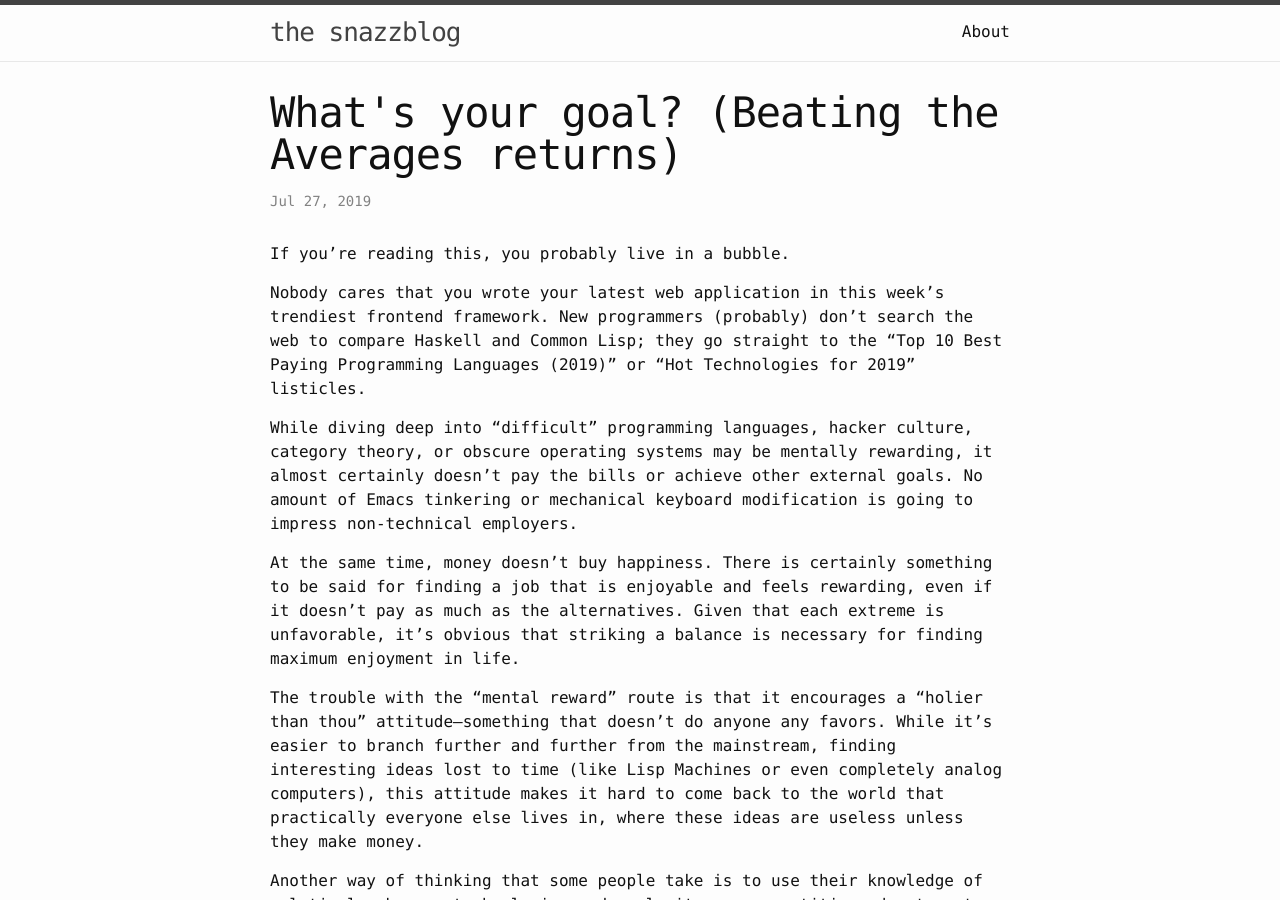
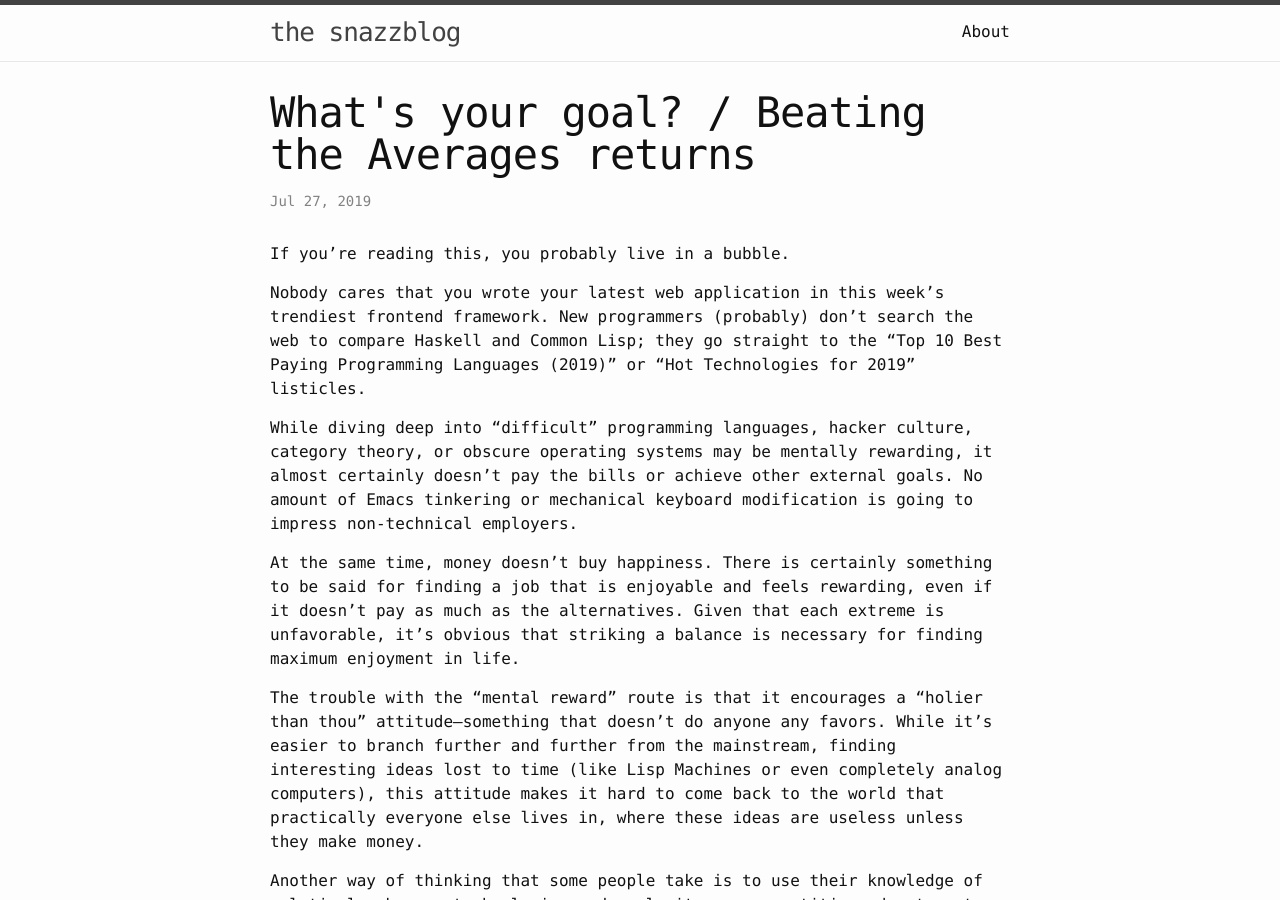
Before and after one commit to jack-the-coder/oldsite, a Jekyll site: the page built from _posts/2019-07-27-whats-your-goal.markdown, in a window 1280 px wide and 900 px high. Built offline with Jekyll 4.4.1, drawn with Linux system fonts in a browser that asks for light colours.

```diff
--- a/_posts/2019-07-27-whats-your-goal.markdown
+++ b/_posts/2019-07-27-whats-your-goal.markdown
@@ -1,6 +1,6 @@
 ---
 layout: post
-title:  "What's your goal? (Beating the Averages returns)"
+title:  "What's your goal? / Beating the Averages returns"
 date:   2019-07-27 15:52:57 -0500
 categories: philosophy
 ---
```
